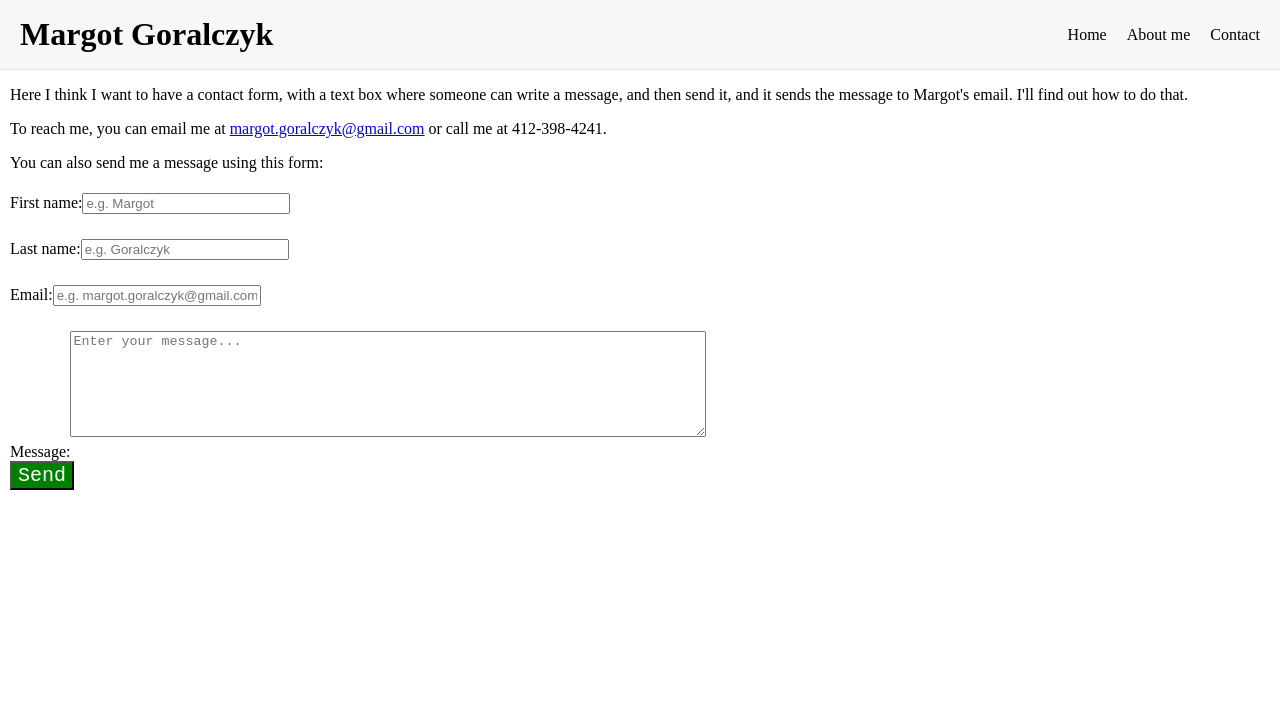
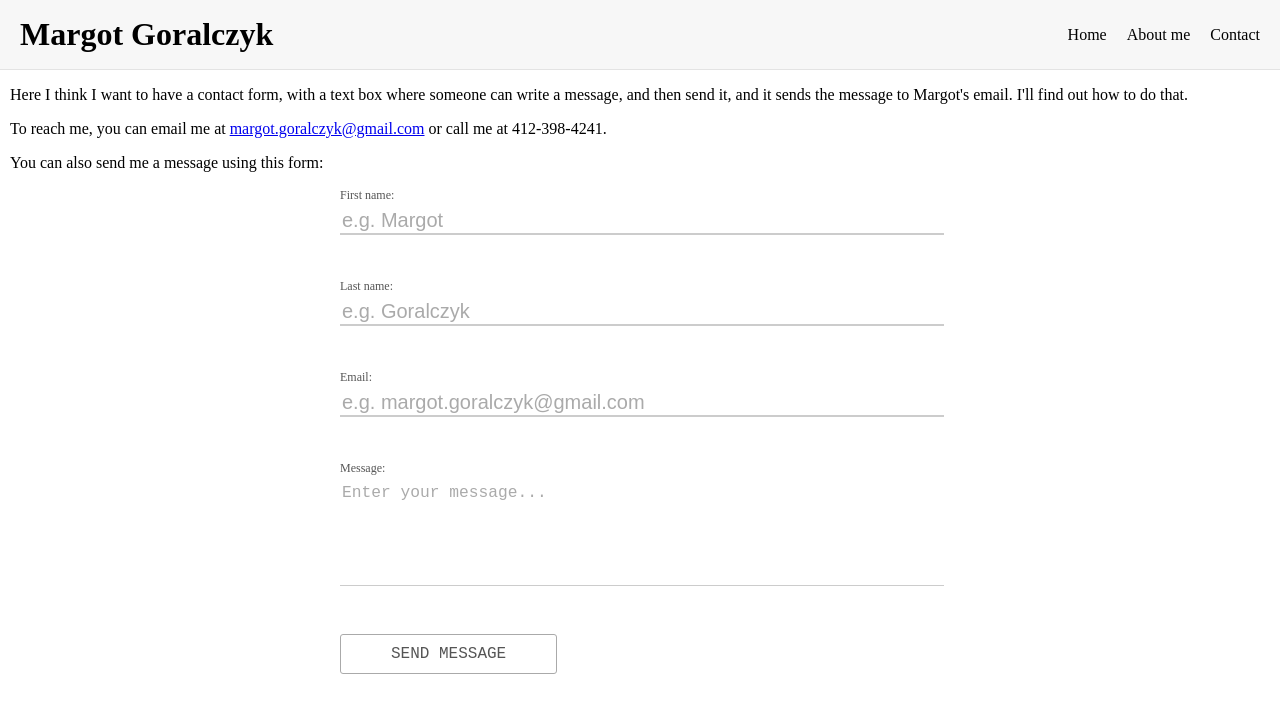
Before and after one commit to pamunev/margot-therapist-website, a React (Create React App) app: page /contact in a window 1280 px wide. Shown: the top 712 px of the page. Built offline with nearby package versions, Linux system fonts and the light colour scheme.

Commit message:
Styled form.

```diff
--- a/src/index.css
+++ b/src/index.css
@@ -1,10 +1,37 @@
+:root {
+  --font-color: #555;
+  --font-hover-color: green;
+}
+
 body {
   padding: 0;
   margin: 0;
 }
 
 .button {
+  background: 0 0 #fff;
+  border: 1px solid #aaa;
+  border-radius: 3px;
+  color: var(--font-color);
+  font-size: 1em;
+  padding: 10px 50px;
+  text-transform: uppercase;
   cursor: pointer;
+}
+
+.button:hover {
+  border-color:var(--font-hover-color);
+  color: var(--font-hover-color);
+}
+
+.cont-container-form {
+  display: flex;
+  justify-content: center;
+  align-items: center;
+}
+
+.container-form {
+  width: 600px;
 }
 
 #content {
@@ -15,6 +42,35 @@ body {
 .content-text {
   padding-left: 1%;
   font-size: 20px;
+}
+.form-control {
+  box-shadow: none;
+  border-radius: 0;
+  border-color: #ccc;
+  border-style: none none solid none;
+  width: 100%;
+  font-size: 1.25em;
+}
+
+.form-control:focus {
+  box-shadow: none;
+  border-color: var(--font-hover-color);
+  outline: none;
+}
+
+.form-control::placeholder {
+  color: #aaa;
+}
+
+.form-group {
+  margin-bottom: 1.5em;
+}
+
+.form-label {
+  font-size: .75em;
+  color:var(--font-color);
+  display: block;
+  opacity: 1;
 }
 
 #header {
@@ -94,6 +150,10 @@ form button {
   flex-direction: row;
 }
 
+textarea {
+  resize: none;
+}
+
 /*------Media query for desktop------*/
 
 @media all and (mid-width: 480px) {
--- a/src/routes/contact.jsx
+++ b/src/routes/contact.jsx
@@ -39,29 +39,31 @@ function Contact() {
             <p>
                 You can also send me a message using this form:
             </p>
-            <div className="container">
+            <div className="cont-container-form">
+                <div className="container-form">
                     <Form ref={form} onSubmit={sendEmail} action="" className="form">
                         <div className="form-group">
                             <label for="first_name" className="form-label">First name:</label>
-                        <input type="text" class="form-control" id="first_name" name="first_name" placeholder="e.g. Margot" tabIndex="1" required />
+                            <input type="text" className="form-control" id="first_name" name="first_name" placeholder="e.g. Margot" tabIndex="1" required />
                         </div>
                         <div className="form-group">
-                        <label for="last_name">Last name:</label>
-                        <input type="text" class="form-control" id="last_name" name="last_name" placeholder="e.g. Goralczyk" tabIndex="2" required />
+                            <label for="last_name" className="form-label">Last name:</label>
+                            <input type="text" className="form-control" id="last_name" name="last_name" placeholder="e.g. Goralczyk" tabIndex="2" required />
                         </div>
                         <div className="form-group">
-                        <label for="user_email">Email:</label>
-                        <input type="email" class="form-control" id="email" name="email" placeholder="e.g. margot.goralczyk@gmail.com" tabIndex="3" required />
+                            <label for="user_email" className="form-label">Email:</label>
+                            <input type="email" className="form-control" id="email" name="email" placeholder="e.g. margot.goralczyk@gmail.com" tabIndex="3" required />
                         </div>
                         <div className="form-group">
-                        <label for="message">Message:</label>
-                        <textarea rows="5" cols="50" id="message" name="message" placeholder="Enter your message..." tabindex="4" />
+                            <label for="message" className="form-label">Message:</label>
+                            <textarea className="form-control" rows="5" cols="50" id="message" name="message" placeholder="Enter your message..." tabindex="4" />
                         </div>
                         <div>
-                        <button type="submit" value="Send" className="button">Send</button>
+                            <button type="submit" value="Send" className="button">Send Message</button>
                         </div>
 
                     </Form>
+                </div>
             </div>
         </div>
 
```
Lines whose indentation alone changed are shown as unchanged.
